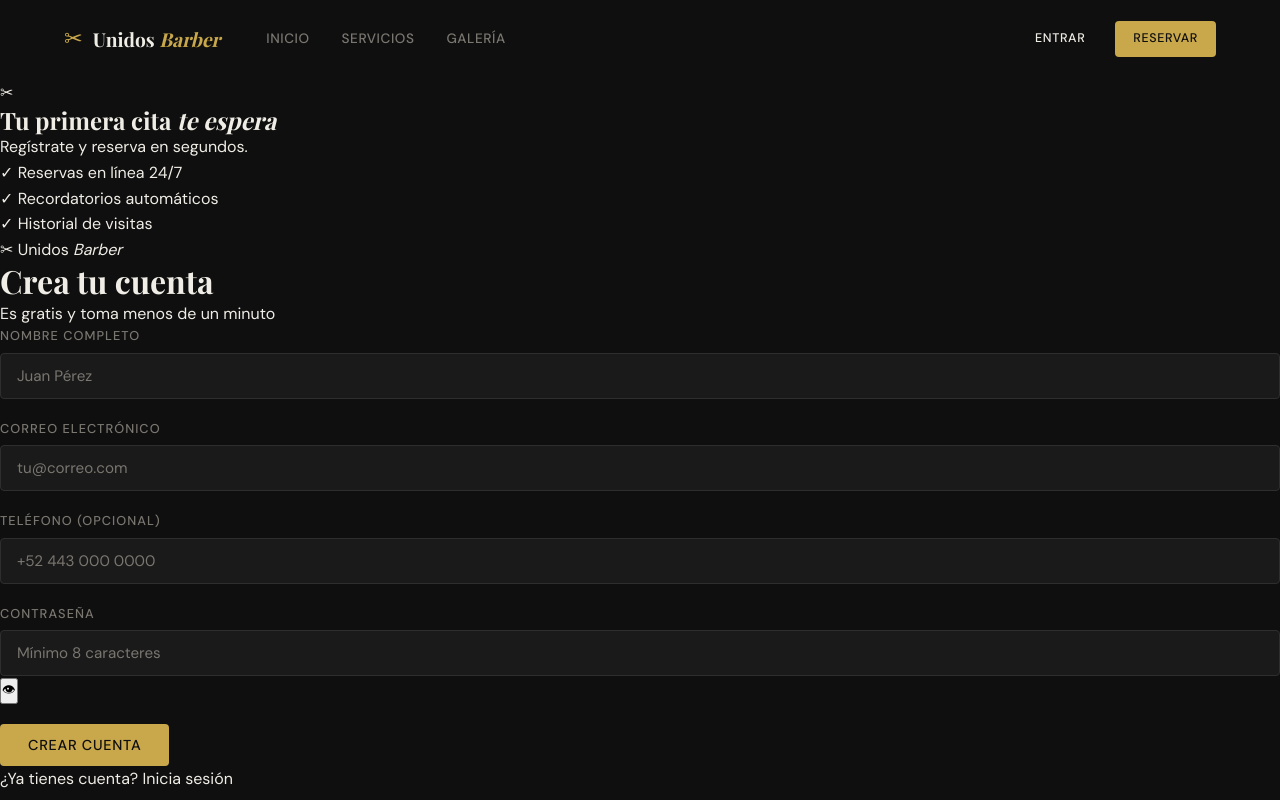
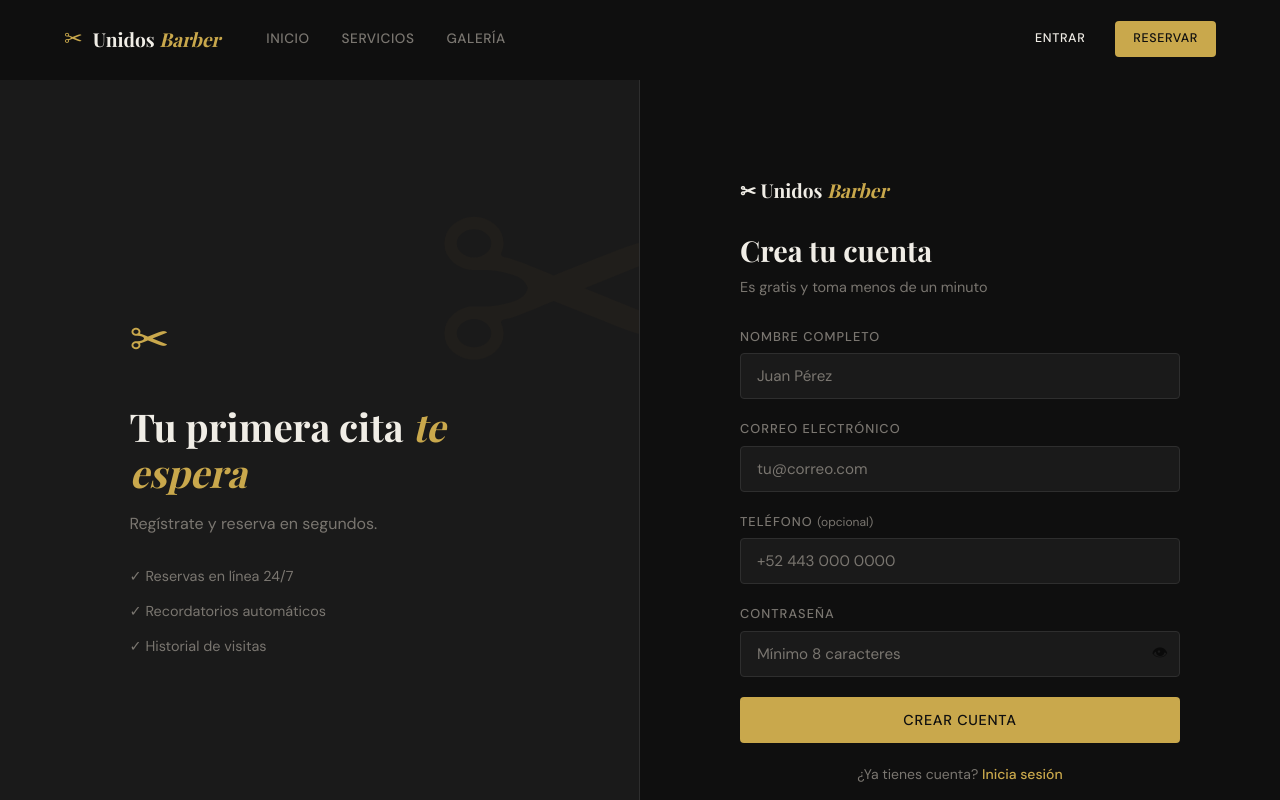
Before and after one commit to Abru69/unidos-barber-frontend, an Angular app: page /auth/register in a window 1280 px wide. Shown: the top 800 px of the page. Built offline with nearby package versions, Linux system fonts and the light colour scheme; no server answers.

Commit message:
fix: login and register styles

```diff
--- a/src/app/auth/login.scss
+++ b/src/app/auth/login.scss
@@ -0,0 +1,20 @@
+.auth-page { display: grid; grid-template-columns: 1fr 1fr; min-height: 100vh; @media (max-width: 768px) { grid-template-columns: 1fr; }
+  &__deco { background: var(--color-surface); border-right: 1px solid var(--color-border); display: flex; align-items: center; justify-content: center; padding: 48px; position: relative; overflow: hidden;
+    &::before { content: '✂'; position: absolute; font-size: 20rem; color: rgba(201,168,76,0.03); top: -40px; right: -60px; pointer-events: none; }
+    @media (max-width: 768px) { display: none; } }
+  &__form-wrap { display: flex; align-items: center; justify-content: center; padding: 48px 32px; background: var(--color-bg); } }
+.deco-content { max-width: 380px;
+  .deco-icon { display: block; font-size: 3rem; color: var(--color-gold); margin-bottom: 24px; }
+  h2 { font-size: 2.5rem; line-height: 1.2; margin-bottom: 16px; em { font-style: italic; color: var(--color-gold); } }
+  p { color: var(--color-muted); font-size: 1rem; margin-bottom: 32px; }
+  .deco-lines { display: flex; gap: 8px; span { height: 2px; background: var(--color-gold); border-radius: 2px; &:nth-child(1) { width: 48px; } &:nth-child(2) { width: 24px; opacity: 0.5; } &:nth-child(3) { width: 12px; opacity: 0.25; } } } }
+.auth-card { width: 100%; max-width: 420px;
+  &__logo { font-family: var(--font-display); font-size: 1.2rem; font-weight: 700; display: block; margin-bottom: 32px; color: var(--color-text); em { color: var(--color-gold); font-style: italic; } }
+  &__header { margin-bottom: 32px; h1 { font-size: 1.8rem; margin-bottom: 8px; } p { color: var(--color-muted); font-size: 0.9rem; } }
+  &__error { background: rgba(224,85,85,0.1); border: 1px solid rgba(224,85,85,0.3); border-radius: var(--radius-sm); color: var(--color-danger); padding: 12px 16px; font-size: 0.875rem; margin-bottom: 20px; }
+  &__footer { text-align: center; margin-top: 24px; color: var(--color-muted); font-size: 0.875rem; a { color: var(--color-gold); font-weight: 500; &:hover { text-decoration: underline; } } } }
+.input-wrap { position: relative; input { padding-right: 48px; }
+  .toggle-pass { position: absolute; right: 12px; top: 50%; transform: translateY(-50%); background: none; border: none; cursor: pointer; font-size: 1rem; opacity: 0.6; &:hover { opacity: 1; } } }
+.btn--full { width: 100%; justify-content: center; padding: 14px; }
+.spinner { display: inline-block; width: 18px; height: 18px; border: 2px solid rgba(0,0,0,0.3); border-top-color: #0f0f0f; border-radius: 50%; animation: spin 0.7s linear infinite; }
+@keyframes spin { to { transform: rotate(360deg); } }
--- a/src/app/auth/register.scss
+++ b/src/app/auth/register.scss
@@ -0,0 +1,25 @@
+.auth-page { display: grid; grid-template-columns: 1fr 1fr; min-height: 100vh; @media (max-width: 768px) { grid-template-columns: 1fr; }
+  &__deco { background: var(--color-surface); border-right: 1px solid var(--color-border); display: flex; align-items: center; justify-content: center; padding: 48px; position: relative; overflow: hidden;
+    &::before { content: '✂'; position: absolute; font-size: 20rem; color: rgba(201,168,76,0.03); top: -40px; right: -60px; }
+    @media (max-width: 768px) { display: none; } }
+  &__form-wrap { display: flex; align-items: center; justify-content: center; padding: 48px 32px; background: var(--color-bg); } }
+.deco-content { max-width: 380px;
+  .deco-icon { display: block; font-size: 3rem; color: var(--color-gold); margin-bottom: 24px; }
+  h2 { font-size: 2.4rem; line-height: 1.2; margin-bottom: 16px; em { font-style: italic; color: var(--color-gold); } }
+  p { color: var(--color-muted); margin-bottom: 28px; }
+  .deco-perks { list-style: none; display: flex; flex-direction: column; gap: 12px; li { color: var(--color-muted); font-size: 0.9rem; &:hover { color: var(--color-gold); } } } }
+.auth-card { width: 100%; max-width: 440px;
+  &__logo { font-family: var(--font-display); font-size: 1.2rem; font-weight: 700; display: block; margin-bottom: 28px; color: var(--color-text); em { color: var(--color-gold); font-style: italic; } }
+  &__header { margin-bottom: 28px; h1 { font-size: 1.8rem; margin-bottom: 8px; } p { color: var(--color-muted); font-size: 0.9rem; } }
+  &__error { background: rgba(224,85,85,0.1); border: 1px solid rgba(224,85,85,0.3); border-radius: var(--radius-sm); color: var(--color-danger); padding: 12px 16px; font-size: 0.875rem; margin-bottom: 20px; }
+  &__footer { text-align: center; margin-top: 20px; color: var(--color-muted); font-size: 0.875rem; a { color: var(--color-gold); font-weight: 500; &:hover { text-decoration: underline; } } } }
+.optional { font-size: 0.75rem; color: var(--color-muted); font-weight: 400; text-transform: none; letter-spacing: 0; }
+.input-wrap { position: relative; input { padding-right: 48px; }
+  .toggle-pass { position: absolute; right: 12px; top: 50%; transform: translateY(-50%); background: none; border: none; cursor: pointer; font-size: 1rem; opacity: 0.6; &:hover { opacity: 1; } } }
+.pass-strength { display: flex; align-items: center; gap: 10px; margin-top: 8px;
+  &__bar { flex: 1; height: 4px; background: var(--color-border); border-radius: 2px; overflow: hidden; }
+  &__fill { height: 100%; border-radius: 2px; transition: width 0.3s ease, background 0.3s ease; &.weak { background: var(--color-danger); } &.medium { background: var(--color-gold); } &.strong { background: var(--color-success); } }
+  &__label { font-size: 0.75rem; color: var(--color-muted); width: 50px; text-align: right; } }
+.btn--full { width: 100%; justify-content: center; padding: 14px; }
+.spinner { display: inline-block; width: 18px; height: 18px; border: 2px solid rgba(0,0,0,0.3); border-top-color: #0f0f0f; border-radius: 50%; animation: spin 0.7s linear infinite; }
+@keyframes spin { to { transform: rotate(360deg); } }
```
